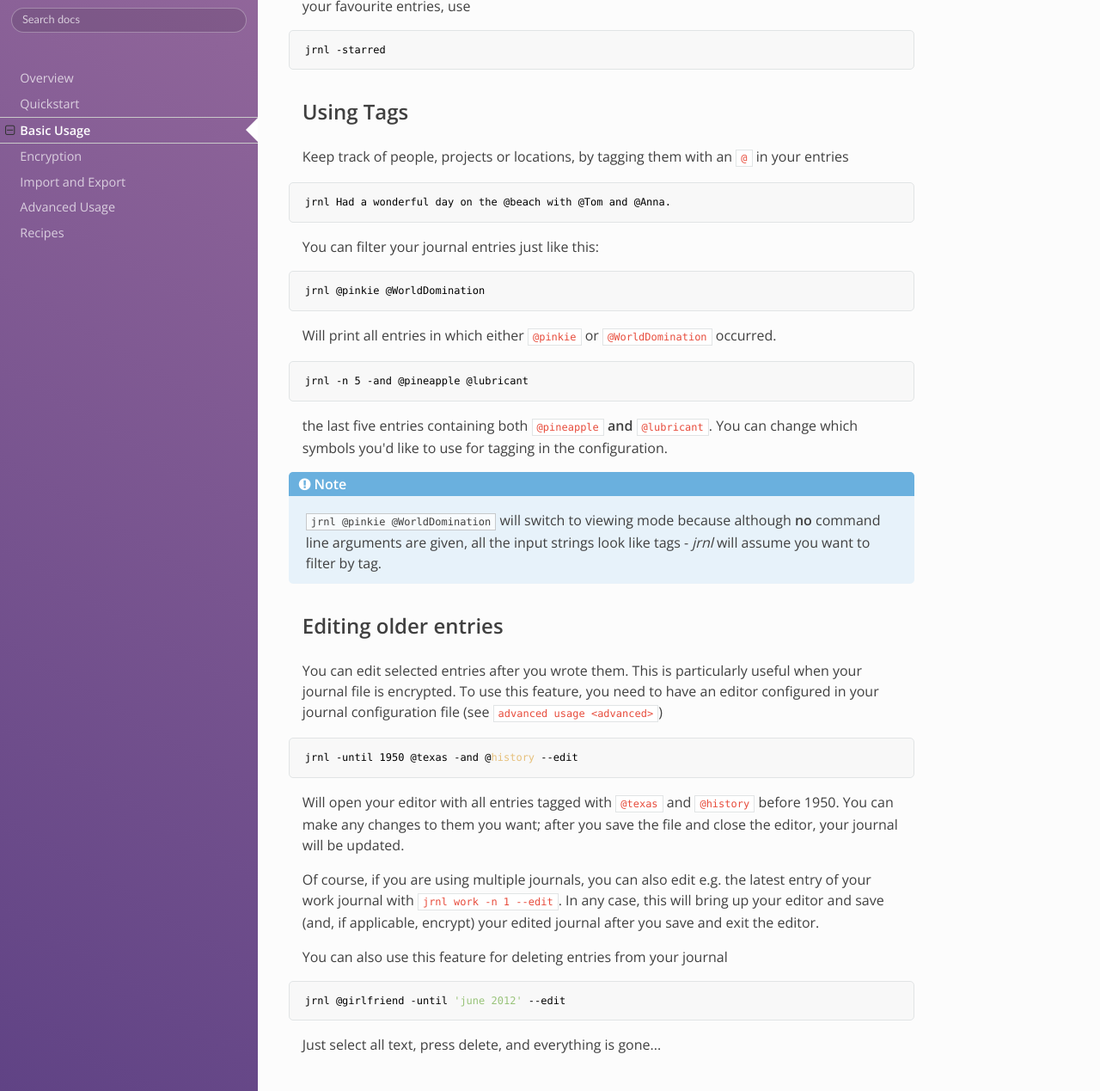
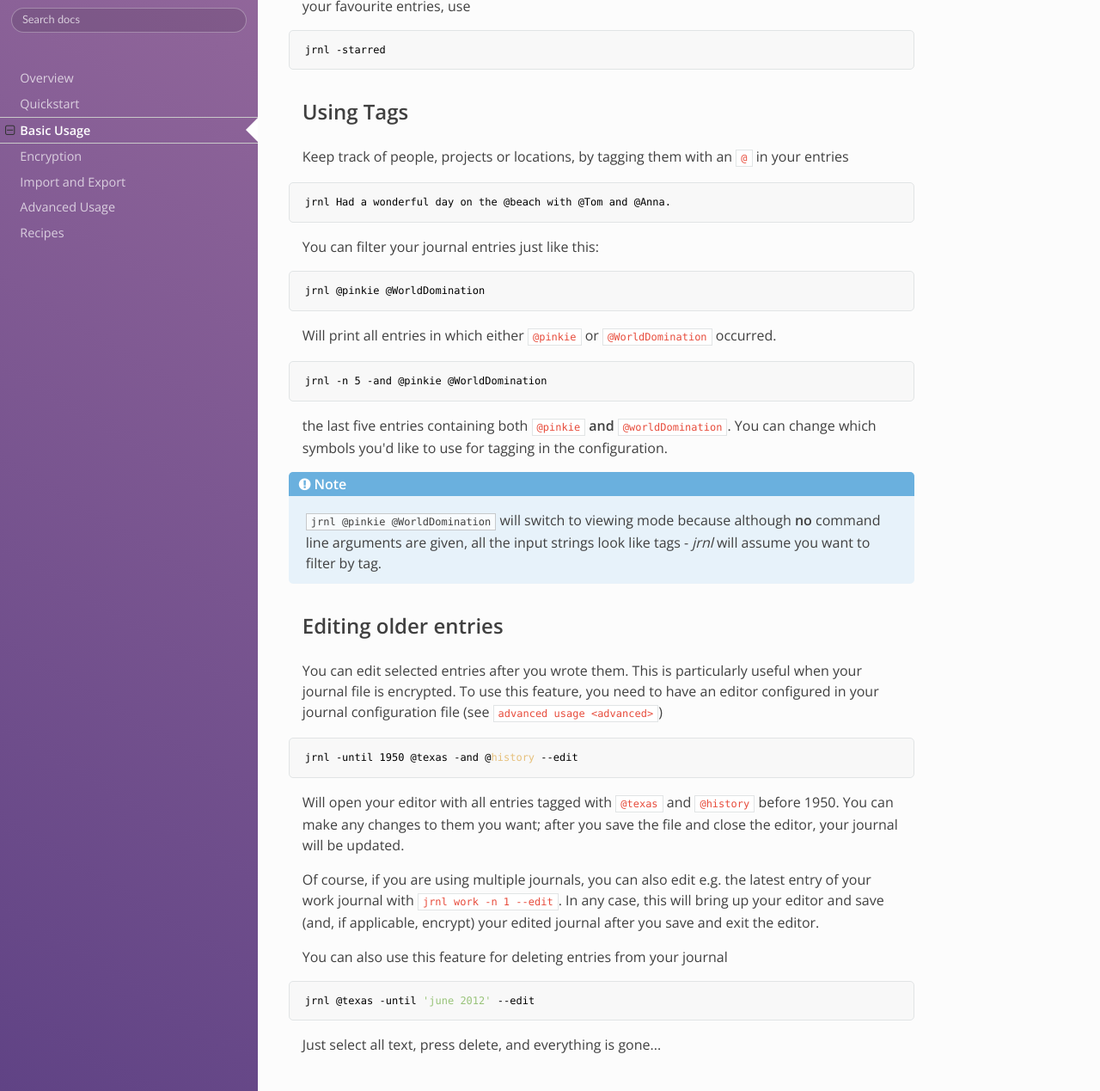
Before and after one commit to jrnl-org/jrnl, an MkDocs documentation site: the page built from docs/usage.md, in a window 1280 px wide and 1400 px high, scrolled down 2111 px, cut to the strip 131-1400 px from the top of the window. Shown: the whole strip at 86% size. Built offline with MkDocs 1.6.1, drawn with Linux system fonts in a browser that asks for light colours; nearby versions of some CDN libraries.

Commit message:
Get rid of dumb sex joke (#840)
These kinds of jokes make us look bad, and have gotten this project bad
PR on social media. It's best to get rid of them. We can still be super
glib and funny without crass jokes.

````diff
--- a/docs/usage.md
+++ b/docs/usage.md
@@ -119,10 +119,10 @@ Will print all entries in which either `@pinkie` or `@WorldDomination`
 occurred.
 
 ```sh
-jrnl -n 5 -and @pineapple @lubricant
+jrnl -n 5 -and @pinkie @WorldDomination
 ```
 
-the last five entries containing both `@pineapple` **and** `@lubricant`.
+the last five entries containing both `@pinkie` **and** `@worldDomination`.
 You can change which symbols you'd like to use for tagging in the
 configuration.
 
@@ -154,7 +154,7 @@ encrypt) your edited journal after you save and exit the editor.
 You can also use this feature for deleting entries from your journal
 
 ```sh
-jrnl @girlfriend -until 'june 2012' --edit
+jrnl @texas -until 'june 2012' --edit
 ```
 
 Just select all text, press delete, and everything is gone...
````
